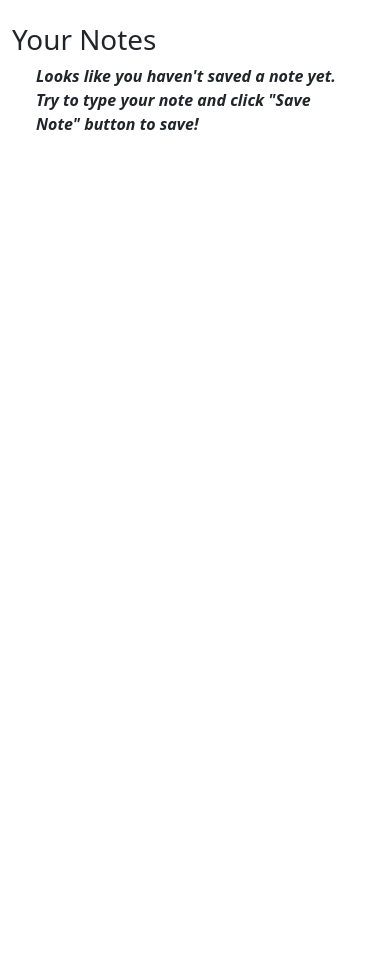
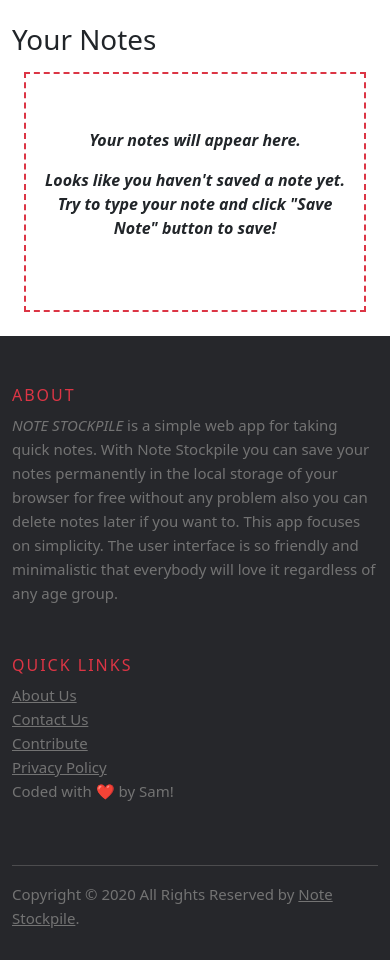
Before and after one commit to OverloadedSam/Notes-Stockpile, a plain HTML site: page index.html in a window 390 px wide. Shown: the part 500-1460 px from the top of the page. Before the commit the page ends 844 px from the top, so only its background shows below. Drawn offline with nearby package versions, Linux system fonts and the light colour scheme.

Commit message:
Improoved UI

```diff
--- a/CSS/style.css
+++ b/CSS/style.css
@@ -18,7 +18,98 @@
 }
 
 .scrollable{
-    height: 100px;
+    height: 6.25rem;
     overflow: hidden;
     overflow-y: auto;
 }
+
+.noNotes{
+    border: 2px dashed #dc3545;
+    height: 15rem;
+    display: flex;
+    flex-direction: column;
+    justify-content: center;
+    align-items: center;
+    text-align: center;
+    font-style: italic;
+    font-weight: 750;
+    font-size: 1rem;
+}
+
+/* Footer styling */
+.site-footer
+{
+  background-color:#26272b;
+  padding:45px 0 20px;
+  font-size:15px;
+  line-height:24px;
+  color:#737373;
+}
+.site-footer hr
+{
+  border-top-color:#bbb;
+  opacity:0.5
+}
+.site-footer hr.small
+{
+  margin:20px 0
+}
+.site-footer h6
+{
+  color:#dc3545;
+  font-size:16px;
+  text-transform:uppercase;
+  margin-top:5px;
+  letter-spacing:2px
+}
+.site-footer a
+{
+  color:#737373;
+}
+.site-footer a:hover
+{
+  color:#dc3545;
+  text-decoration:none;
+}
+.footer-links
+{
+  padding-left:0;
+  list-style:none
+}
+.footer-links li
+{
+  display:block
+}
+.footer-links a
+{
+  color:#737373
+}
+.footer-links a:active,.footer-links a:focus,.footer-links a:hover
+{
+  color:#dc3545;
+  text-decoration:none;
+}
+.footer-links.inline li
+{
+  display:inline-block
+}
+
+.copyright-text
+{
+  margin:0
+}
+@media (max-width:991px)
+{
+  .site-footer [class^=col-]
+  {
+    margin-bottom:30px
+  }
+}
+@media (max-width:767px)
+{
+  .site-footer
+  {
+    padding-bottom:0
+  }
+
+}
--- a/JS/engine.js
+++ b/JS/engine.js
@@ -5,7 +5,6 @@
 let noteText = document.getElementById("noteText");
 let titleText = document.getElementById("titleText");
 titleText.value = "Title";
-// console.log(titleText);
 
 // Add notes to local storage
 addNoteBtn.addEventListener("click", () => {
@@ -37,6 +36,7 @@
         localStorage.setItem("savedTitles", JSON.stringify(savedTitles));
         noteText.value = "";
         titleText.value = "Title";
+        showMessage("success", "Your note has been saved");
         displayNotes();
     }
 });
@@ -79,7 +79,9 @@
     if (savedNotesArr.length != 0) {
         notesArea.innerHTML = allNotesHTML;
     } else {
-        notesArea.innerHTML = `<b><i>Looks like you haven't saved a note yet. Try to type your note and click "Save Note" button to save!</i></b>`;
+        // notesArea.innerHTML = `<div class="container noNotes" > <b><i> Your notes will appear here</b></i> <b><i>Looks like you haven't saved a note yet. Try to type your note and click "Save Note" button to save!</i></b> </div>`;
+        notesArea.innerHTML = `<div class="container mt-2 noNotes" > <p>Your notes will appear here.</p> <p>Looks like you haven't saved a note yet. Try to type your note and click "Save Note" button to save!</p> </div>`;
+        // notesArea.innerHTML = `<b><i>Looks like you haven't saved a note yet. Try to type your note and click "Save Note" button to save!</i></b>`;
     }
 }
 
@@ -96,10 +98,24 @@
         savedTitles.splice(index, 1);
         localStorage.setItem("savedNotes", JSON.stringify(savedNotesArr));
         localStorage.setItem("savedTitles", JSON.stringify(savedTitles));
+        showMessage("danger", "Your note has been deleted");
     }
     displayNotes();
 }
 
+function showMessage(color, msg){
+    let msgAlert = document.querySelector("div.container");
+    let newEle = document.createElement("div");
+    newEle.setAttribute("class", `alert alert-${color} alert-dismissible fade show`);
+    newEle.setAttribute("role", "alert");
+    newEle.innerHTML = `<strong>Done!</strong> ${msg}.
+                        <button type="button" class="btn-close" data-bs-dismiss="alert" aria-label="Close"></button>`;
+    msgAlert.insertBefore(newEle, msgAlert.children[1]);
+
+    setTimeout(() => {
+        newEle.style.display = "none";
+    }, 4000);
+}
 
 let searchEle = document.getElementById("search");
 // Searches notes that matches to the search term and displays them
--- a/index.html
+++ b/index.html
@@ -63,6 +63,40 @@
 
     <div id="notesArea" class="container row ms-auto me-auto"></div>
 
+      <!-- Site footer -->
+    <footer class="site-footer mt-4">
+      <div class="container">
+        <div class="row">
+          <div class="col-sm-12 col-md-6">
+            <h6>About</h6>
+            <p class="text-justify"><i>NOTE STOCKPILE </i> is a simple web app for taking quick notes. With Note Stockpile you can save your notes permanently in the local storage of your browser for free without any problem also you can delete notes later if you want to. This app focuses on simplicity. The user interface is so friendly and minimalistic that everybody will love it regardless of any age group.</p>
+          </div>
+
+          <div class="col-xs-6 col-md-3">
+            <h6>Quick Links</h6>
+            <ul class="footer-links">
+              <li><a href="http://scanfcode.com/about/">About Us</a></li>
+              <li><a href="http://scanfcode.com/contact/">Contact Us</a></li>
+              <li><a href="http://scanfcode.com/contribute-at-scanfcode/">Contribute</a></li>
+              <li><a href="http://scanfcode.com/privacy-policy/">Privacy Policy</a></li>
+              <li>Coded with &#10084;&#65039; by Sam! </li>
+            </ul>
+          </div>
+        </div>
+        <hr>
+      </div>
+
+      <div class="container">
+        <div class="row">
+          <div class="col-md-8 col-sm-6 col-xs-12">
+            <p class="copyright-text">Copyright &copy; 2020 All Rights Reserved by
+          <a href="#">Note Stockpile</a>.
+            </p>
+          </div>
+        </div>
+      </div>
+    </footer>
+
     <script
       src="https://cdn.jsdelivr.net/npm/bootstrap@5.0.0-beta1/dist/js/bootstrap.bundle.min.js"
       integrity="sha384-ygbV9kiqUc6oa4msXn9868pTtWMgiQaeYH7/t7LECLbyPA2x65Kgf80OJFdroafW"
```
